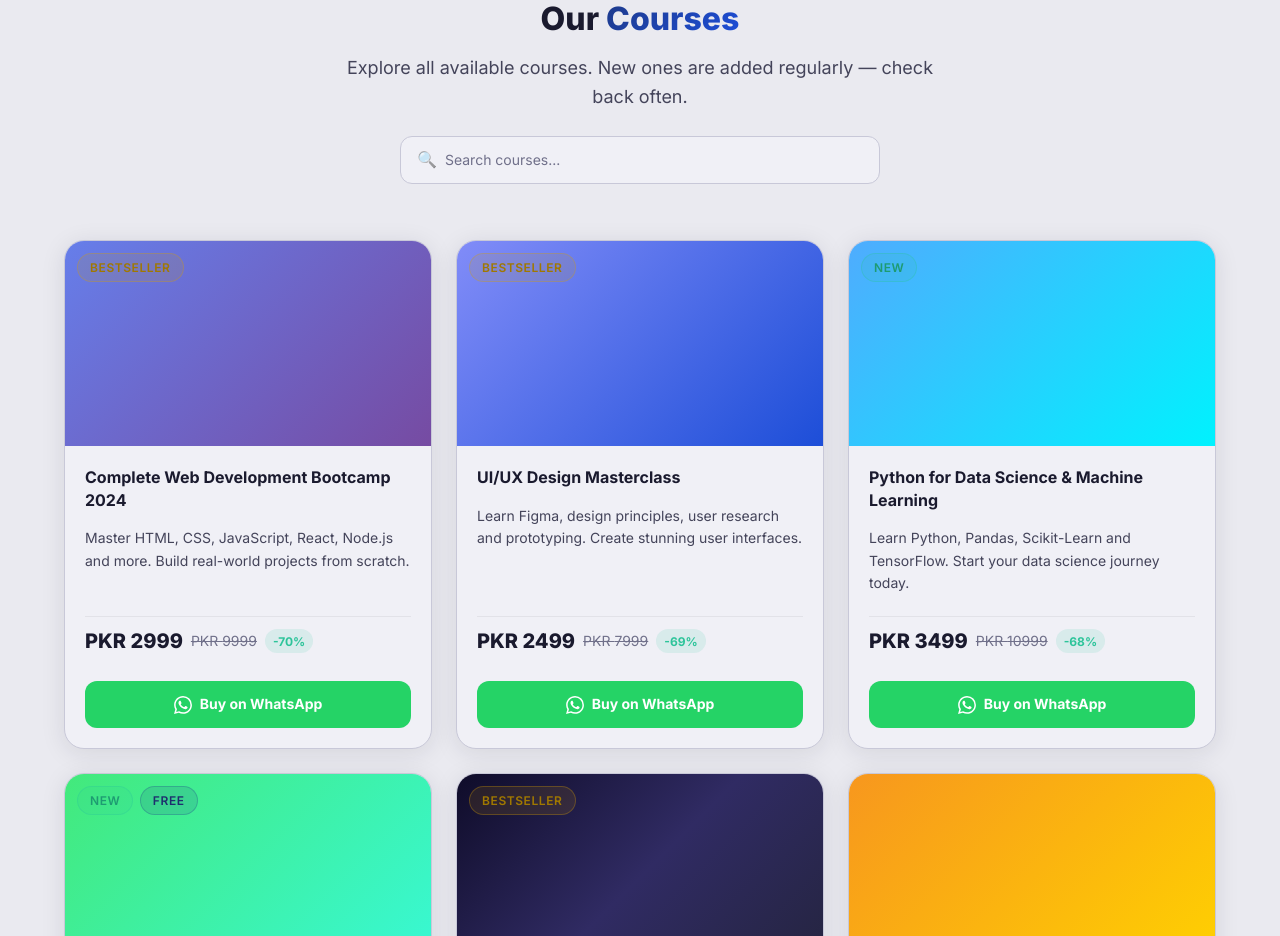
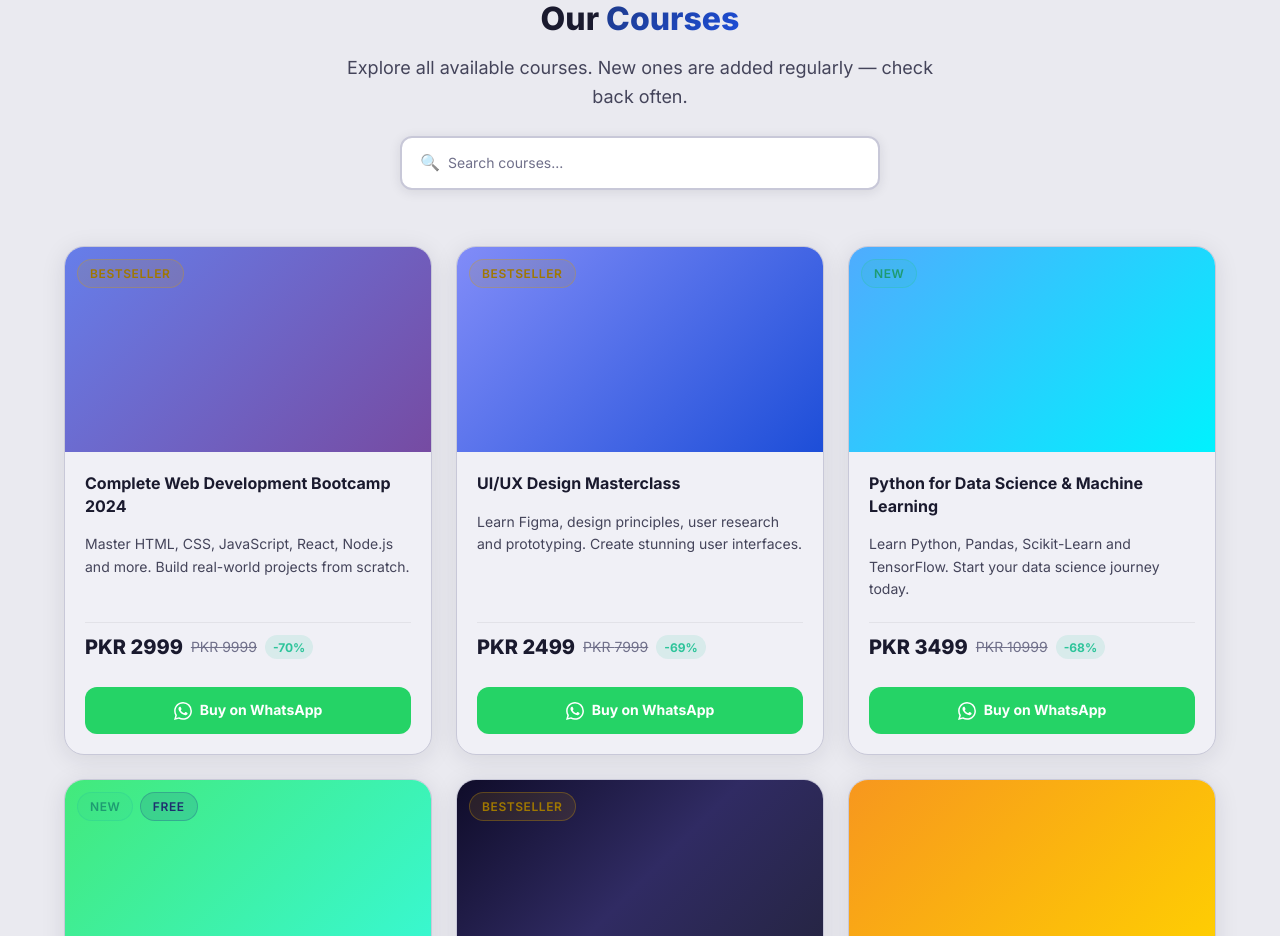
Before and after one commit to maxin3820-jpg/BC, a React (Vite) app: page / in a window 1280 px wide. Shown: the part 880-1816 px from the top of the page. Built offline with nearby package versions, Linux system fonts and the light colour scheme; no server answers.

Commit message:
fix: Make homepage search bar visible with white bg and shadow

```diff
--- a/src/pages/Home.css
+++ b/src/pages/Home.css
@@ -691,24 +691,25 @@
   display: flex;
   align-items: center;
   gap: 0.5rem;
-  background: var(--bg-card);
-  border: 1.5px solid var(--border);
+  background: #ffffff;
+  border: 2px solid var(--border);
   border-radius: var(--radius-md);
-  padding: 0.625rem 1rem;
+  padding: 0.75rem 1.125rem;
   max-width: 480px;
   margin: 1.5rem auto 0;
-  transition: border-color 0.2s ease;
+  transition: border-color 0.2s ease, box-shadow 0.2s ease;
+  box-shadow: 0 2px 12px rgba(26,26,46,0.1);
 }
 
 .home-course-search:focus-within {
   border-color: var(--primary);
-  box-shadow: 0 0 0 3px rgba(29,78,216,0.1);
+  box-shadow: 0 0 0 4px rgba(29,78,216,0.12), 0 2px 12px rgba(26,26,46,0.1);
 }
 
 .home-search-icon {
   font-size: 1rem;
   flex-shrink: 0;
-  opacity: 0.6;
+  opacity: 0.7;
 }
 
 .home-course-search input {
@@ -726,19 +727,19 @@
 }
 
 .home-search-clear {
-  background: none;
+  background: var(--bg-hover);
   border: none;
   cursor: pointer;
   color: var(--text-muted);
   font-size: 0.75rem;
-  padding: 0.2rem 0.4rem;
+  padding: 0.25rem 0.5rem;
   border-radius: var(--radius-sm);
   transition: all 0.15s ease;
   line-height: 1;
 }
 
 .home-search-clear:hover {
-  background: rgba(0,0,0,0.06);
+  background: var(--border);
   color: var(--text-primary);
 }
 
```
